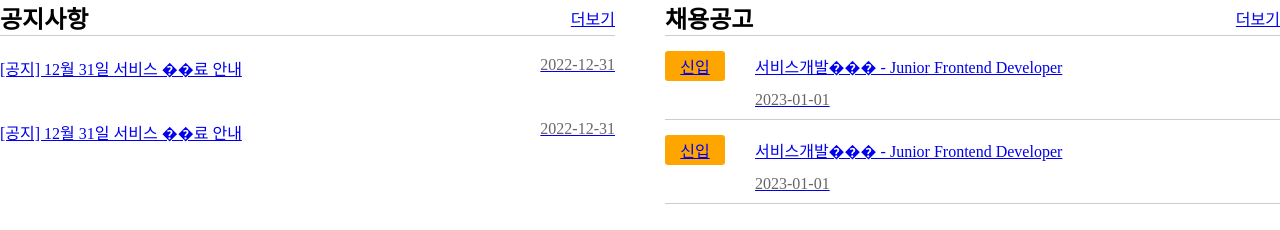
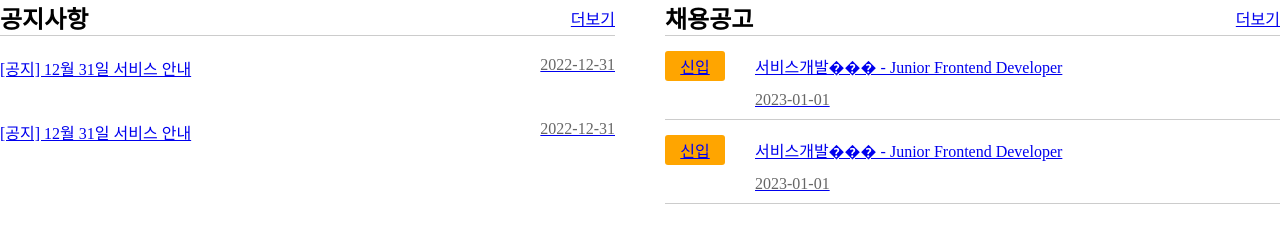
Before and after one commit to blueheeya/testapp, a plain HTML site: page index.html in a window 1280 px wide. Drawn offline with Linux system fonts and the light colour scheme.

Commit message:
연결test

```diff
--- a/index.html
+++ b/index.html
@@ -18,7 +18,7 @@
                         <li>
                             <a href="view/tableTest.html">
                                 <ul>
-                                    <li>[공지] 12월 31일 서비스 ��료 안내</li>
+                                    <li>[공지] 12월 31일 서비스 안내</li>
                                     <li class="borderDate">2022-12-31</li>
                                 </ul>
                             </a>
@@ -26,7 +26,7 @@
                         <li>
                             <a href="#">
                                 <ul>
-                                    <li>[공지] 12월 31일 서비스 ��료 안내</li>
+                                    <li>[공지] 12월 31일 서비스 안내</li>
                                     <li class="borderDate">2022-12-31</li>
                                 </ul>
                             </a>
```
